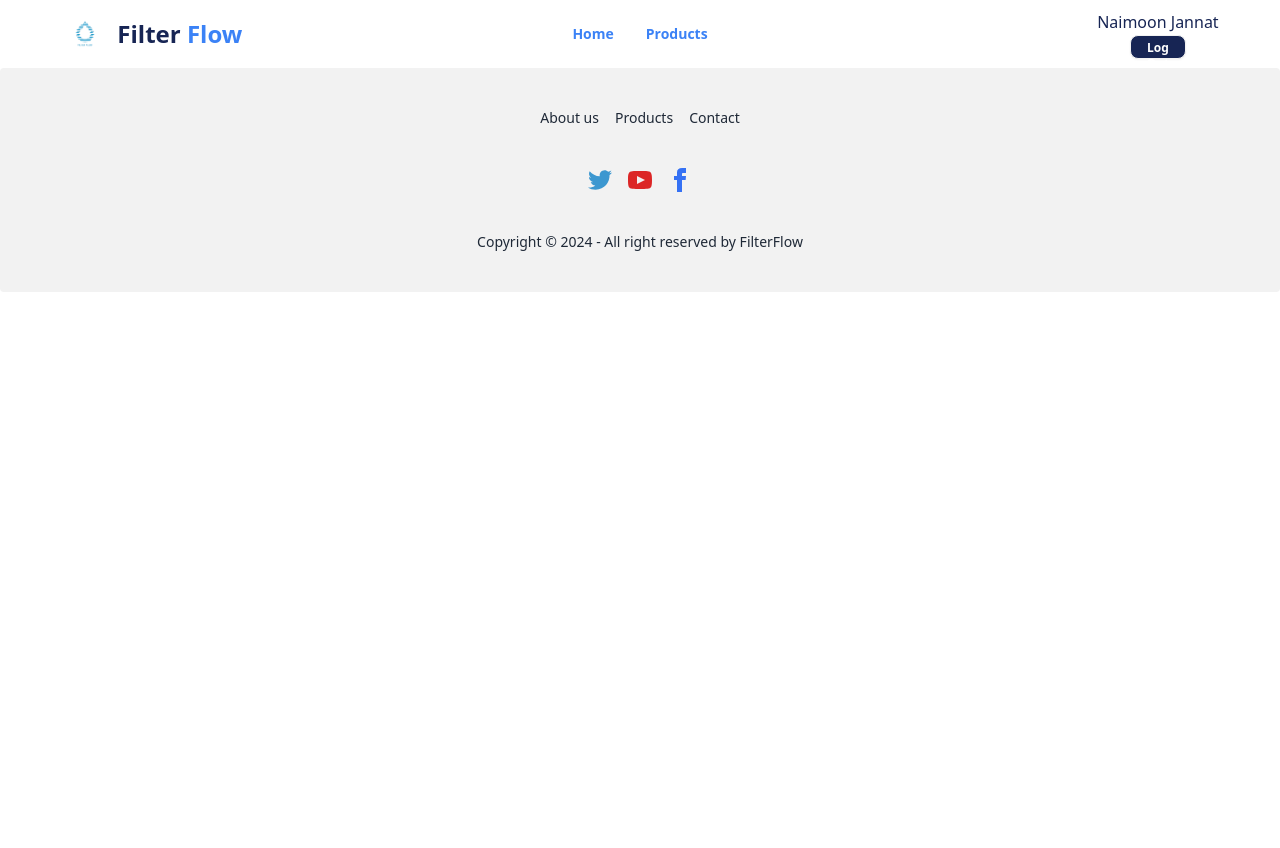
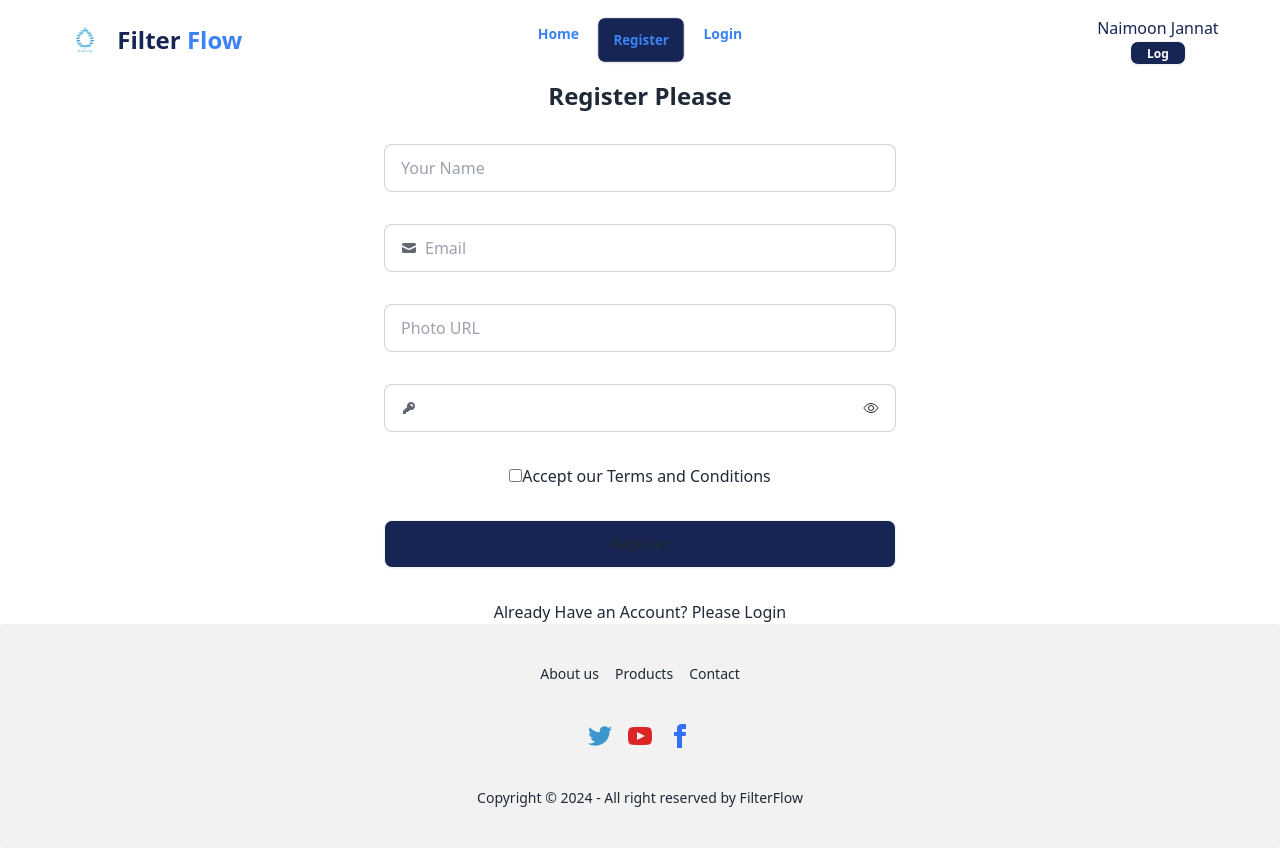
Before and after one commit to NaimoonJannat/FilterFlow-client, a React (Vite) app: page /register in a window 1280 px wide. Before the commit the page ends 800 px from the top, so only its background shows below. Built offline with nearby package versions, Linux system fonts and the light colour scheme; no server answers.

Commit message:
Authentication done

```diff
--- a/package.json
+++ b/package.json
@@ -10,6 +10,7 @@
     "preview": "vite preview"
   },
   "dependencies": {
+    "firebase": "^10.13.0",
     "localforage": "^1.10.0",
     "match-sorter": "^6.3.4",
     "react": "^18.3.1",
@@ -17,6 +18,7 @@
     "react-icons": "^5.3.0",
     "react-router-dom": "^6.26.0",
     "react-simple-typewriter": "^5.0.1",
+    "react-toastify": "^10.0.5",
     "sort-by": "^1.2.0"
   },
   "devDependencies": {
--- /dev/null
+++ b/src/PrivateRoute.jsx
@@ -0,0 +1,20 @@
+import { useContext } from "react";
+
+import { Navigate, useLocation } from "react-router-dom";
+import { AuthContext } from "./providers/AuthProvider";
+
+
+
+const PrivateRoute = ({children}) => {
+    const {user, loading} = useContext(AuthContext);
+    const location = useLocation();
+    if(loading){
+        return(<div className="w-16 h-16 border-4 border-dashed rounded-full animate-spin dark:border-violet-600"></div>);
+    }
+    if(user){
+        return children;
+    }
+    return <Navigate state={location.pathname} to="/login"></Navigate>;
+};
+
+export default PrivateRoute;
--- a/src/components/Register.jsx
+++ b/src/components/Register.jsx
@@ -1,9 +1,100 @@
-import React from 'react';
+import React, { useContext, useState } from 'react';
+import { IoEyeOffOutline, IoEyeOutline } from 'react-icons/io5';
+import { toast } from 'react-toastify';
+import { AuthContext } from '../providers/AuthProvider';
+import { Link, useLocation, useNavigate } from 'react-router-dom';
 
 const Register = () => {
+    const[registerError, setRegisterError]=useState('');
+    const[registerSuccess, setRegisterSuccess]=useState('');
+    const[showPass, setShowPass]=useState(false);
+    const {createUser} = useContext(AuthContext);
+    const location = useLocation();
+    const navigate = useNavigate();
+
+    const handleRegister = e =>{
+        e.preventDefault();
+        const name=e.target.name.value;
+        const email=e.target.email.value;
+        const photo=e.target.url.value;
+        const password=e.target.password.value;
+        const accepted = e.target.terms.checked;
+       console.log(name, email, photo, password);
+
+        if(password.length<6){
+            setRegisterError('Password should be at least 6 characters');
+            return;
+        }
+        else if(!/[A-Z]/.test(password)){
+            setRegisterError('Your password should have at least one uppercase character')
+            return;
+        }
+        else if(!/[a-z]/.test(password)){
+            setRegisterError('Your password should have at least one lowercase character')
+            return;
+        }
+
+        else if(!accepted){
+            setRegisterError('Please accept our terms and conditions');
+            return;
+        }
+
+        // reset error
+        setRegisterError('');
+        setRegisterSuccess('');
+
+        // create user
+        createUser(name, email, photo, password)
+        .then(() =>{
+            setRegisterSuccess('Registered Successfully!');
+            toast.success("Account Registered Successfully!");
+            navigate(location?.state ? location.state : '/')
+        })
+        .catch(error =>{
+            console.error(error);
+            setRegisterError(error.message);
+            toast.error("There was an error! Please try again later.");
+        })
+    }
     return (
-        <div>
+        <div className="w-full md:w-2/3 lg:w-1/2 mx-auto text-center space-y-8">
+            <h1 className="text-2xl font-bold">Register Please</h1>
+            <form className="space-y-8" onSubmit={handleRegister}>
+            <label className="input input-bordered flex items-center gap-2">
+  <input type="text" name="name" className="grow" placeholder="Your Name" required />
+</label>
+            <label className="input input-bordered flex items-center gap-2">
+  <svg xmlns="http://www.w3.org/2000/svg" viewBox="0 0 16 16" fill="currentColor" className="w-4 h-4 opacity-70"><path d="M2.5 3A1.5 1.5 0 0 0 1 4.5v.793c.026.009.051.02.076.032L7.674 8.51c.206.1.446.1.652 0l6.598-3.185A.755.755 0 0 1 15 5.293V4.5A1.5 1.5 0 0 0 13.5 3h-11Z" /><path d="M15 6.954 8.978 9.86a2.25 2.25 0 0 1-1.956 0L1 6.954V11.5A1.5 1.5 0 0 0 2.5 13h11a1.5 1.5 0 0 0 1.5-1.5V6.954Z" /></svg>
+  <input type="email" name="email" className="grow" placeholder="Email" required />
+</label>
+<label className="input input-bordered flex items-center gap-2">
+  <input type="text" name="url" className="grow" placeholder="Photo URL" required />
+</label>
+<label className="input input-bordered flex items-center gap-2">
+  <svg xmlns="http://www.w3.org/2000/svg" viewBox="0 0 16 16" fill="currentColor" className="w-4 h-4 opacity-70"><path fillRule="evenodd" d="M14 6a4 4 0 0 1-4.899 3.899l-1.955 1.955a.5.5 0 0 1-.353.146H5v1.5a.5.5 0 0 1-.5.5h-2a.5.5 0 0 1-.5-.5v-2.293a.5.5 0 0 1 .146-.353l3.955-3.955A4 4 0 1 1 14 6Zm-4-2a.75.75 0 0 0 0 1.5.5.5 0 0 1 .5.5.75.75 0 0 0 1.5 0 2 2 0 0 0-2-2Z" clipRule="evenodd" /></svg>
+  <input type={showPass ? "text":"password"} required className="grow" name="password" />
+  <span onClick={() => setShowPass(!showPass)} className="text-base">
+    {
+        showPass ? <IoEyeOffOutline /> : <IoEyeOutline />
+    }
+    </span>
+</label>
 
+<div>
+    <input type="checkbox" name="terms" />
+    <label htmlFor="terms">Accept our <a href="">Terms and Conditions</a></label>
+</div>
+<label>
+<input type="submit" className="btn w-full bg-blue-950 mt-8" value="Register"></input>
+</label>
+            </form>
+            {
+                registerError && <p className="text-red-600">{registerError}</p>
+            }
+            {
+                registerSuccess && <p className="text-green-600">{registerSuccess}</p>
+            }
+            <p>Already Have an Account? Please <Link to="/login">Login</Link> </p>
         </div>
     );
 };
--- a/src/components/Shared/Header.jsx
+++ b/src/components/Shared/Header.jsx
@@ -1,7 +1,7 @@
 import { NavLink } from "react-router-dom";
 
 const Header = () => {
-    const user = true;
+    const user = false;
     return (
        <div className="">
          <div className="navbar w-11/12 mx-auto">
--- /dev/null
+++ b/src/firebase/firebase.config.js
@@ -0,0 +1,19 @@
+// Import the functions you need from the SDKs you need
+import { initializeApp } from "firebase/app";
+// TODO: Add SDKs for Firebase products that you want to use
+// https://firebase.google.com/docs/web/setup#available-libraries
+
+// Your web app's Firebase configuration
+const firebaseConfig = {
+    apiKey: import.meta.env.VITE_APIKEY,
+    authDomain: import.meta.env.VITE_AUTHDOMAIN,
+    projectId: import.meta.env.VITE_PROJECTID,
+    storageBucket: import.meta.env.VITE_STORAGEBUCKET,
+    messagingSenderId: import.meta.env.VITE_MESSAGINGSENDERID,
+    appId:import.meta.env.VITE_APPID
+};
+console.log('inside firebase config', import.meta.env.VITE_PASS);
+// Initialize Firebase
+ const app = initializeApp(firebaseConfig);
+
+ export default app;
--- a/src/main.jsx
+++ b/src/main.jsx
@@ -1,6 +1,7 @@
-import { StrictMode } from 'react'
-import { createRoot } from 'react-dom/client'
+import React from 'react'
+import ReactDOM from 'react-dom/client'
 import './index.css'
+import 'react-toastify/dist/ReactToastify.css';
 import {
   createBrowserRouter,
   RouterProvider,
@@ -10,6 +11,8 @@
 import Products from './components/Products';
 import Register from './components/Register';
 import Login from './components/Login';
+import { ToastContainer } from 'react-toastify';
+import AuthProvider from './providers/AuthProvider'
 
  const router = createBrowserRouter([
   {
@@ -37,8 +40,11 @@
   },
  ]);
 
-createRoot(document.getElementById('root')).render(
-  <StrictMode>
-    <RouterProvider router={router} />
-  </StrictMode>,
+ ReactDOM.createRoot(document.getElementById('root')).render(
+  <React.StrictMode>
+     <AuthProvider>
+      <RouterProvider router={router} />
+      <ToastContainer />
+      </AuthProvider>
+  </React.StrictMode>,
 )
--- /dev/null
+++ b/src/providers/AuthProvider.jsx
@@ -0,0 +1,93 @@
+import { createUserWithEmailAndPassword, getAuth, onAuthStateChanged, signInWithEmailAndPassword, signInWithPopup, signOut, updateProfile } from "firebase/auth";
+import { createContext, useEffect, useState } from "react";
+
+import { GoogleAuthProvider } from "firebase/auth";
+import { GithubAuthProvider } from "firebase/auth";
+import app from "../firebase/firebase.config";
+
+
+export const AuthContext = createContext(null);
+
+const auth = getAuth(app);
+
+
+const AuthProvider = ({children}) => {
+    const [user, setUser] = useState(null);
+    const [loading, setLoading] = useState(true);
+
+    const provider = new GoogleAuthProvider();
+    const providerGit = new GithubAuthProvider();
+
+    const createUser = (name, email, photo, password) => {
+        setLoading(true);
+        // Create user
+        return createUserWithEmailAndPassword(auth, email, password)
+            .then(userCredential => {
+                const user = userCredential.user;
+
+                // Update the profile with the provided name and photoURL
+                return updateProfile(user, {
+                    displayName: name,
+                    photoURL: photo
+                }).then(() => userCredential); // Return userCredential after profile update
+            })
+            .catch(error => {
+                throw error;
+            });
+    }
+
+
+    // const createUser = (name, email, photo, password) =>{
+    //     return createUserWithEmailAndPassword(auth, name, email, photo, password);
+    // }
+
+
+    const signInGoogle = () =>{
+        setLoading(true);
+        return signInWithPopup(auth, provider);
+    }
+
+    const signInGithub = () =>{
+        setLoading(true);
+        return signInWithPopup(auth, providerGit);
+    }
+
+    const signIn = (email, password) =>{
+        setLoading(true);
+        return signInWithEmailAndPassword(auth, email, password);
+    }
+
+    const logOut = () => {
+        setLoading(true);
+        return signOut(auth);
+    }
+
+    useEffect(()=>{
+        const unSubscribe =
+        onAuthStateChanged(auth, currentUser=>{
+            // console.log('user in the change', currentUser);
+            setUser(currentUser);
+            setLoading(false);
+        });
+        return () => {
+            unSubscribe();
+        }
+    },[])
+    const authInfo ={
+        user,
+        loading,
+        createUser,
+        logOut,
+        signIn,
+        signInGoogle,
+        signInGithub
+    }
+
+    return (
+        <AuthContext.Provider value={authInfo}>
+            {children}
+        </AuthContext.Provider>
+    );
+};
+
+export default AuthProvider;
```
Also changed, not shown: 1 other file (tests, documents, lock files or other folders).
